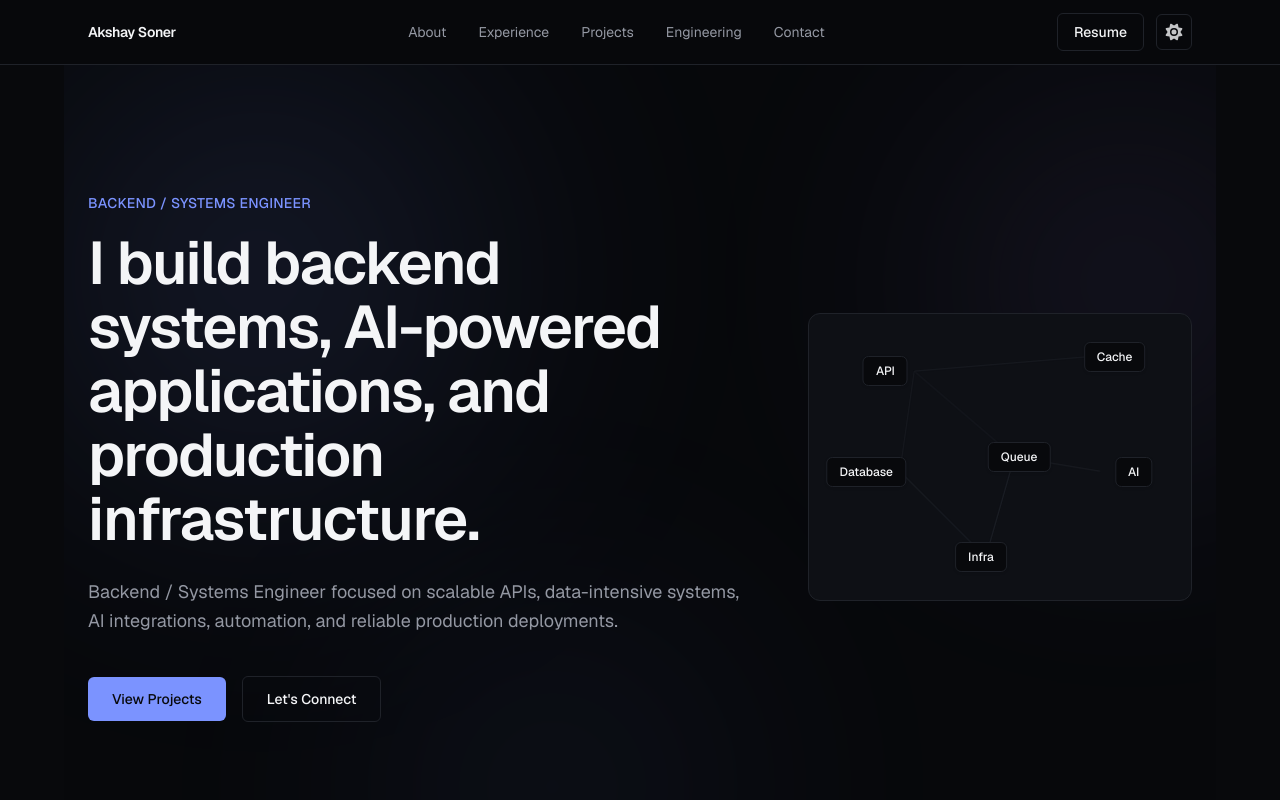
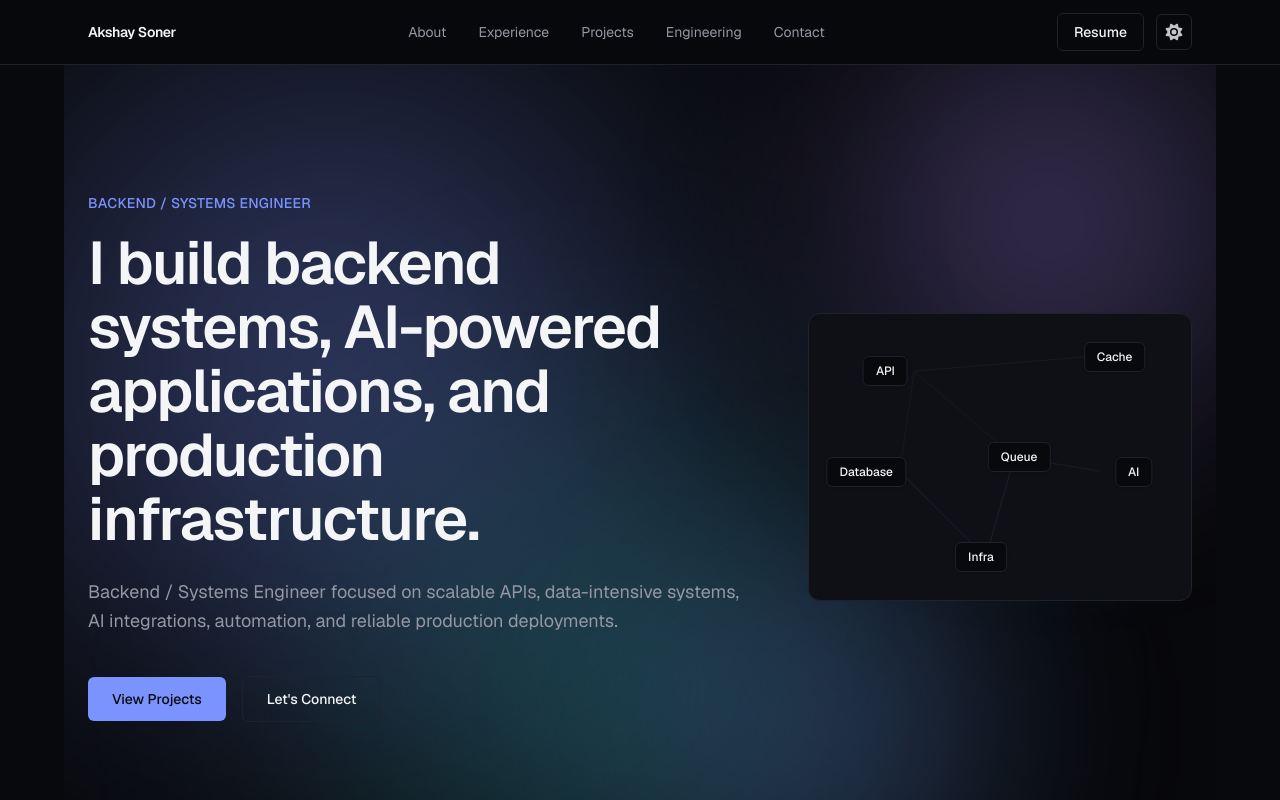
Before and after one commit to akssnr/portfolio, a Next.js app: page / in a window 1280 px wide. Shown: the top 800 px of the page. Built offline with nearby package versions, Linux system fonts and the light colour scheme.

Commit message:
Dial up aurora hero glow: bigger, brighter, faster, more color
Added a 4th blob (cyan accent-3), raised opacity, reduced blur for a
more defined glow, cut drift duration ~roughly in half for faster
motion, and lightened the scrim overlay so more color shows through.

```diff
--- a/app/globals.css
+++ b/app/globals.css
@@ -10,6 +10,7 @@
   --card: #ffffff;
   --accent: #4f6df5;
   --accent-2: #8b6df5;
+  --accent-3: #2fb8c6;
   --accent-foreground: #ffffff;
 }
 
@@ -21,6 +22,7 @@
   --card: #0e1015;
   --accent: #7b93ff;
   --accent-2: #a78bfa;
+  --accent-3: #45d4e3;
   --accent-foreground: #08090c;
 }
 
@@ -32,6 +34,7 @@
   --color-card: var(--card);
   --color-accent: var(--accent);
   --color-accent-2: var(--accent-2);
+  --color-accent-3: var(--accent-3);
   --color-accent-foreground: var(--accent-foreground);
   --font-sans: var(--font-geist-sans);
   --font-mono: var(--font-geist-mono);
@@ -63,30 +66,39 @@
 }
 
 @keyframes aurora-drift-a {
-  0%, 100% { transform: translate(-8%, -6%) scale(1); }
-  50% { transform: translate(6%, 8%) scale(1.15); }
+  0%, 100% { transform: translate(-14%, -10%) scale(1); }
+  50% { transform: translate(10%, 12%) scale(1.3); }
 }
 
 @keyframes aurora-drift-b {
-  0%, 100% { transform: translate(10%, 4%) scale(1.1); }
-  50% { transform: translate(-6%, -10%) scale(0.95); }
+  0%, 100% { transform: translate(14%, 6%) scale(1.15); }
+  50% { transform: translate(-10%, -16%) scale(0.9); }
 }
 
 @keyframes aurora-drift-c {
-  0%, 100% { transform: translate(-4%, 10%) scale(0.95); }
-  50% { transform: translate(8%, -8%) scale(1.1); }
+  0%, 100% { transform: translate(-6%, 16%) scale(0.9); }
+  50% { transform: translate(12%, -12%) scale(1.25); }
+}
+
+@keyframes aurora-drift-d {
+  0%, 100% { transform: translate(8%, -14%) scale(1.1); }
+  50% { transform: translate(-12%, 10%) scale(0.85); }
 }
 
 .animate-aurora-a {
-  animation: aurora-drift-a 22s ease-in-out infinite;
+  animation: aurora-drift-a 13s ease-in-out infinite;
 }
 
 .animate-aurora-b {
-  animation: aurora-drift-b 26s ease-in-out infinite;
+  animation: aurora-drift-b 15s ease-in-out infinite;
 }
 
 .animate-aurora-c {
-  animation: aurora-drift-c 30s ease-in-out infinite;
+  animation: aurora-drift-c 17s ease-in-out infinite;
+}
+
+.animate-aurora-d {
+  animation: aurora-drift-d 19s ease-in-out infinite;
 }
 
 body {
--- a/components/aurora-background.tsx
+++ b/components/aurora-background.tsx
@@ -5,18 +5,22 @@ export function AuroraBackground() {
       className="pointer-events-none absolute inset-0 -z-10 overflow-hidden"
     >
       <div
-        className="animate-aurora-a absolute left-[-10%] top-[-15%] size-[38rem] rounded-full opacity-40 blur-[110px]"
+        className="animate-aurora-a absolute left-[-15%] top-[-20%] size-[46rem] rounded-full opacity-70 blur-[90px]"
         style={{ background: "radial-gradient(circle, var(--accent), transparent 70%)" }}
       />
       <div
-        className="animate-aurora-b absolute right-[-15%] top-[-5%] size-[34rem] rounded-full opacity-30 blur-[110px]"
+        className="animate-aurora-b absolute right-[-20%] top-[-10%] size-[42rem] rounded-full opacity-60 blur-[90px]"
         style={{ background: "radial-gradient(circle, var(--accent-2), transparent 70%)" }}
       />
       <div
-        className="animate-aurora-c absolute bottom-[-25%] left-[20%] size-[32rem] rounded-full opacity-20 blur-[110px]"
+        className="animate-aurora-c absolute bottom-[-30%] left-[15%] size-[40rem] rounded-full opacity-55 blur-[90px]"
+        style={{ background: "radial-gradient(circle, var(--accent-3), transparent 70%)" }}
+      />
+      <div
+        className="animate-aurora-d absolute bottom-[-20%] right-[5%] size-[36rem] rounded-full opacity-45 blur-[90px]"
         style={{ background: "radial-gradient(circle, var(--accent), transparent 70%)" }}
       />
-      <div className="absolute inset-0 bg-background/60" />
+      <div className="absolute inset-0 bg-background/40" />
     </div>
   );
 }
```
